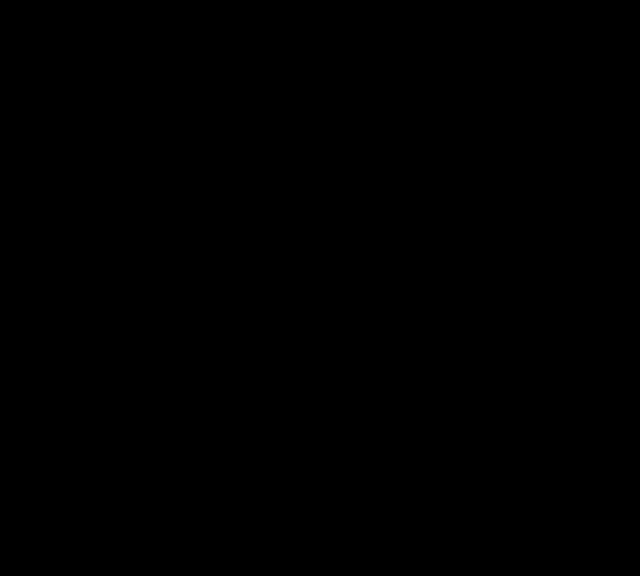
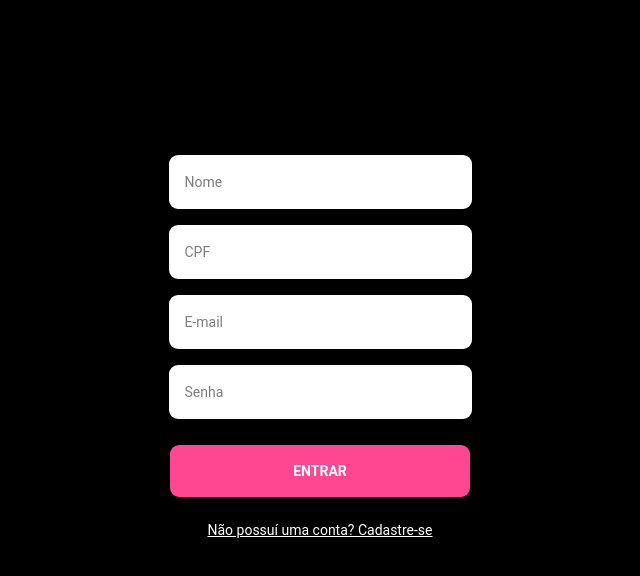
Before and after one commit to KauanDeMello/Drivenplus, a React (Create React App) app: page /sign-up in a window 1280 px wide. Before the commit this address had no page. Shown: the top 576 px of the page, without its empty margins (320-960 px from the left). Built offline with nearby package versions, Linux system fonts and the light colour scheme.

Commit message:
pagina sign up feita

```diff
--- a/src/App.js
+++ b/src/App.js
@@ -1,4 +1,6 @@
 import Login from "./pages/Login"
+import Signup from "./pages/Signup"
+import SubScriptions from "./pages/SubScriptions"
 import { BrowserRouter, Route, Routes } from "react-router-dom"
 
 export default function App(){
@@ -6,7 +8,10 @@
     return(
         <BrowserRouter>
             <Routes>
-            <Route path= "/" element={<Login />} />
+                <Route path= "/" element={<Login />}/>
+                <Route path= "/sign-up" element={<Signup />}/>
+                <Route path="/subscriptions" element={<SubScriptions/>}/>
+
             </Routes>
 
         </BrowserRouter>
--- a/src/pages/Login.js
+++ b/src/pages/Login.js
@@ -22,7 +22,7 @@
                   required
                  />
 
-                 <button type="submit">Entrar</button>
+                 <button type="submit">ENTRAR</button>
                 </StyledForm>
             </form>
             <StyledLink to="/sign-up">
@@ -87,7 +87,7 @@
     background: #FF4791;
     border-radius: 9px;
     border: 1px #FF4791;
-    margin-top: 14px;
+    margin-top: 10px;
     font-family: 'Roboto';
     font-style: normal;
     font-weight: 700;
@@ -100,7 +100,7 @@
 `
 
 const StyledLink = styled(Link)`
-
+    margin-top: -85px;
     font-family: 'Roboto';
     font-style: normal;
     font-weight: 400;
--- a/src/pages/Signup.js
+++ b/src/pages/Signup.js
@@ -0,0 +1,115 @@
+import styled from "styled-components";
+import { Link } from "react-router-dom";
+
+export default function Signup(){
+    return(
+        <>
+        <Container>
+            <form>
+                <StyledForm>
+
+                <input
+                  type="name"
+                  placeholder="Nome"
+                  required
+                 />
+
+                <input
+                  type="text"
+                  placeholder="CPF"
+                  required
+                 />
+
+                 <input
+                  type="email"
+                  placeholder="E-mail"
+                  required
+                 />
+
+                <input
+                  type="password"
+                  placeholder="Senha"
+                  required
+                 />
+
+                 <button type="submit">ENTRAR</button>
+                </StyledForm>
+            </form>
+            <StyledLink to="/">
+            Não possuí uma conta? Cadastre-se
+            </StyledLink>
+        </Container>
+
+        </>
+    )
+}
+
+const Container = styled.div`
+    height: 100%;
+    width: 100%;
+    display: flex;
+    flex-direction: column;
+    align-items: center;
+    justify-content: center;
+    margin-top: 45px;
+`
+
+const StyledForm = styled.label`
+  width: auto;
+  display: flex;
+  flex-direction: column;
+  align-items: flex-start;
+  justify-content: center;
+  margin: 110px 0;
+
+  input {
+    width: 299px;
+    height: 52px;
+    background: #FFFFFF;
+    border-radius: 9px;
+    margin-bottom: 16px;
+    border: 1px #FFFFFF;
+
+
+    &::placeholder {
+      font-family: 'Roboto';
+      font-style: normal;
+      font-weight: 400;
+      font-size: 14px;
+      line-height: 16px;
+      color: #7E7E7E;
+      padding-left: 14px;
+    }
+  }
+
+  button {
+    align-self: center;
+    width: 300px;
+    height: 52px;
+    background: #FF4791;
+    border-radius: 9px;
+    border: 1px #FF4791;
+    margin-top: 10px;
+    font-family: 'Roboto';
+    font-style: normal;
+    font-weight: 700;
+    font-size: 14px;
+    line-height: 16px;
+    text-align: center;
+    color: #FFFFFF;
+
+  }
+`
+
+const StyledLink = styled(Link)`
+    margin-top: -85px;
+    font-family: 'Roboto';
+    font-style: normal;
+    font-weight: 400;
+    font-size: 14px;
+    line-height: 16px;
+    text-align: center;
+    text-decoration-line: underline;
+    color: #FFFFFF;
+    align-self: center;
+  `
--- a/src/pages/SubScriptions.js
+++ b/src/pages/SubScriptions.js
@@ -0,0 +1,27 @@
+import styled from "styled-components";
+
+export default function SubScriptions(){
+    return(
+        <Container>
+            <Topoh1>Escolha seu Plano</Topoh1>
+        </Container>
+    )
+}
+
+const Container = styled.div`
+    height: 100%;
+    width: 100%;
+    display: flex;
+    flex-direction: column;
+    align-items: center;
+    justify-content: center;
+`
+const Topoh1 = styled.h1`
+    font-family: 'Roboto';
+    font-style: normal;
+    font-weight: 700;
+    font-size: 32px;
+    line-height: 38px;
+    color: #FFFFFF;
+    margin-top: 30px;
+`
```
Also changed, not shown: src/components/Planos.js (added).
